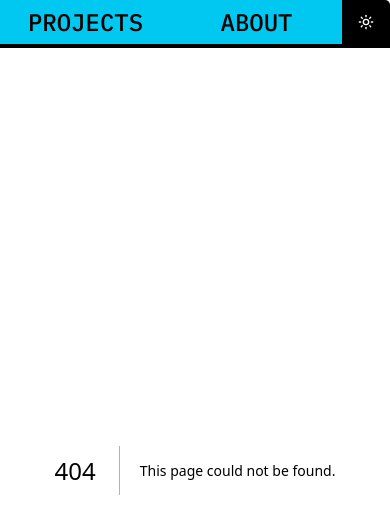
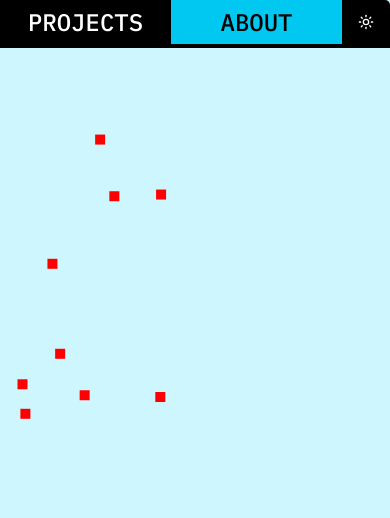
Before and after one commit to andreicstoica/algos-visualized, a Next.js app: page /dijkstra in a window 390 px wide. Before the commit this address had no page. Shown: the top 518 px of the page. Built offline with nearby package versions, Linux system fonts and the light colour scheme.

Commit message:
initial tree displaying responsively

```diff
--- /dev/null
+++ b/src/app/dijkstra/page.tsx
@@ -0,0 +1,69 @@
+"use client";
+
+import { useState, useEffect, useRef } from "react";
+import { generateTree, type Node } from "@/lib/dijkstra";
+import Canvas from "@/components/canvas";
+
+export default function DijkstraPage() {
+  const [canvasWidth, setCanvasWidth] = useState(0);
+  const [canvasHeight, setCanvasHeight] = useState(0);
+  const [tree, setTree] = useState<Node[]>([]);
+  const initialDims = useRef<{ w: number; h: number } | null>(null);
+
+  useEffect(() => {
+    // Only generate tree once, on mount
+    const w = window.innerWidth - window.innerWidth * 0.1;
+    const h = window.innerHeight - window.innerWidth * 0.1;
+    setCanvasWidth(w);
+    setCanvasHeight(h);
+    setTree(generateTree(9, 5, w / 2, h / 2));
+    initialDims.current = { w, h };
+
+    // Optional: Add a resize listener to update dimensions if the window size changes
+    const handleResize = () => {
+      setCanvasWidth(window.innerWidth - window.innerWidth * 0.1);
+      setCanvasHeight(window.innerHeight - window.innerWidth * 0.2);
+    };
+
+    window.addEventListener("resize", handleResize);
+
+    // Cleanup the event listener when the component unmounts
+    return () => {
+      window.removeEventListener("resize", handleResize);
+    };
+  }, []);
+
+  const treeDraw = (context: CanvasRenderingContext2D) => {
+    context.clearRect(0, 0, context.canvas.width, context.canvas.height);
+
+    if (tree.length && initialDims.current) {
+      const { w: initialW, h: initialH } = initialDims.current;
+      const scaleX = canvasWidth / initialW;
+      const scaleY = canvasHeight / initialH;
+      const scale = Math.min(scaleX, scaleY);
+
+      // Calculate offset to center the drawing
+      const offsetX = (canvasWidth - initialW * scale) / 2;
+      const offsetY = (canvasHeight - initialH * scale) / 2;
+
+      context.save();
+      context.translate(offsetX, offsetY);
+      context.scale(scale, scale);
+
+      context.fillStyle = "red";
+      tree.forEach((node) => {
+        context.fillRect(node.x, node.y, 10, 10);
+      });
+
+      context.restore();
+    }
+  };
+
+  return (
+    <div className="flex-1">
+      {canvasWidth && canvasHeight && (
+        <Canvas width={canvasWidth} height={canvasHeight} draw={treeDraw} />
+      )}
+    </div>
+  );
+}
--- a/src/app/page.tsx
+++ b/src/app/page.tsx
@@ -50,8 +50,11 @@ export default function HomePage() {
           revolutionized computer science. Coming soon.
         </CardDescription>
         <CardAction>
-          <Button disabled className="px-5 py-3">
-            Coming Soon
+          <Button
+            onClick={() => router.push("/dijkstra")}
+            className="px-5 py-3"
+          >
+            Visit
           </Button>
         </CardAction>
       </Card>
--- /dev/null
+++ b/src/components/canvas.tsx
@@ -0,0 +1,32 @@
+// components/Canvas.jsx
+import React, { useRef, useEffect } from "react";
+
+type CanvasProps = {
+  width: number;
+  height: number;
+  draw: (context: CanvasRenderingContext2D) => void;
+};
+
+const Canvas = ({ width, height, draw }: CanvasProps) => {
+  const canvasRef = useRef<HTMLCanvasElement | null>(null);
+
+  useEffect(() => {
+    const canvas = canvasRef.current;
+    if (!canvas) return;
+
+    const context = canvas.getContext("2d");
+    if (!context) return;
+
+    // Call the draw function passed as a prop
+    draw(context);
+
+    // Optional: Clean up function if needed (e.g., for event listeners)
+    return () => {
+      // Any cleanup logic here
+    };
+  }, [draw, width, height]); // Re-run effect if draw function or dimensions change
+
+  return <canvas ref={canvasRef} width={width} height={height} />;
+};
+
+export default Canvas;
--- a/src/components/nav.tsx
+++ b/src/components/nav.tsx
@@ -14,7 +14,7 @@ export default function Nav() {
         <Link
           className={clsx(
             "flex h-full items-center justify-center uppercase",
-            path === "/" || path === "/quick-sort"
+            path === "/" || path === "/quick-sort" || path === "/dijkstra"
               ? "bg-black text-white"
               : "bg-main text-black",
           )}
--- a/src/components/sort-step.tsx
+++ b/src/components/sort-step.tsx
@@ -60,7 +60,7 @@ export default function SortStep({
         {isMoving && comparingIndex !== undefined && (
           <motion.div
             key={`moving-${comparingIndex}`}
-            initial={{ y: 30, x: 0, opacity: 0.75 }}
+            initial={{ y: 30, x: 0, opacity: 0.8 }}
             animate={{
               // 1. Down, 2. Out, 3. Down again
               y: [20, 70, 95],
--- /dev/null
+++ b/src/lib/dijkstra.ts
@@ -0,0 +1,60 @@
+export type Branch = {
+  node1: Node;
+  node2: Node;
+  weight: number;
+};
+
+export type Node = {
+  id: number;
+  visited: boolean;
+  neighbors: Branch[];
+  x: number;
+  y: number;
+};
+
+//const distanceArr: { node: Node; distance: number } = [];
+
+export function generateTree(
+  numNodes: number,
+  maxWeight: number,
+  pxW: number,
+  pxH: number,
+): Node[] {
+  if (numNodes <= 0) return [];
+
+  const nodes: Node[] = [];
+
+  // initialize node array with random coords for viz
+  for (let i = 0; i < numNodes; i++) {
+    nodes.push({
+      id: i,
+      visited: false,
+      neighbors: [],
+      x: Math.random() * pxW,
+      y: Math.random() * pxH,
+    });
+  }
+
+  // randomize branches
+  for (let i = 1; i < numNodes; i++) {
+    const node2 = nodes[i]; // current node
+
+    const randomIndex = Math.floor(Math.random() * i); // index will be between 0 and i-1
+    const node1 = nodes[randomIndex];
+
+    // typescript exist check
+    if (!node1 || !node2) {
+      throw new Error("Internal error: Node not found during branch creation.");
+    }
+
+    const weight = Math.floor(Math.random() * maxWeight) + 1; // Ensure weight is at least 1 for Dijkstra
+
+    const branch: Branch = { node1, node2, weight };
+
+    // Add the branch to both nodes' neighbor lists (undirected graph)
+    node1.neighbors.push(branch);
+    node2.neighbors.push(branch);
+  }
+
+  return nodes;
+}
```
Also changed, not shown: src/components/dijkstra-visualization.ts (added).
